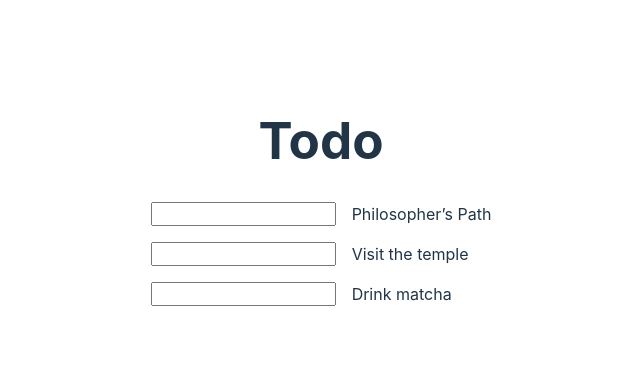
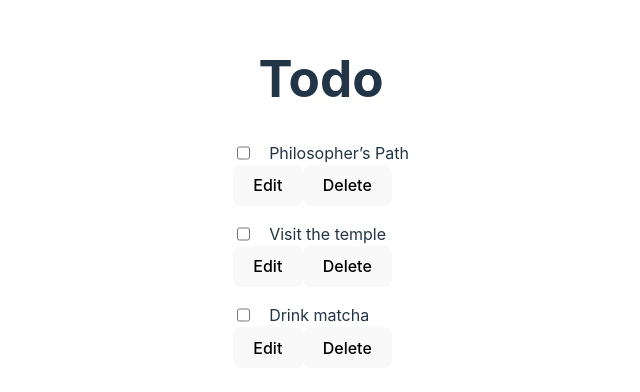
Before and after one commit to mingmoth/react-todolist, a React (Vite) app: page / in a window 1280 px wide. Shown: the part 200-592 px from the top of the page, without its empty margins (319-959 px from the left). Built offline with nearby package versions, Linux system fonts and the light colour scheme.

Commit message:
feat: add button in Todo component

```diff
--- a/src/components/todo/Todo.jsx
+++ b/src/components/todo/Todo.jsx
@@ -2,9 +2,14 @@ export default function Todo ({ todo }) {
     return (
         <>
             <label>
-                <input></input>
-                { todo.text}
+                <input
+                    type="checkbox"
+                >
+                </input>
+                { todo.text }
             </label>
+            <button>Edit</button>
+            <button>Delete</button>
         </>
     )
 }
```
